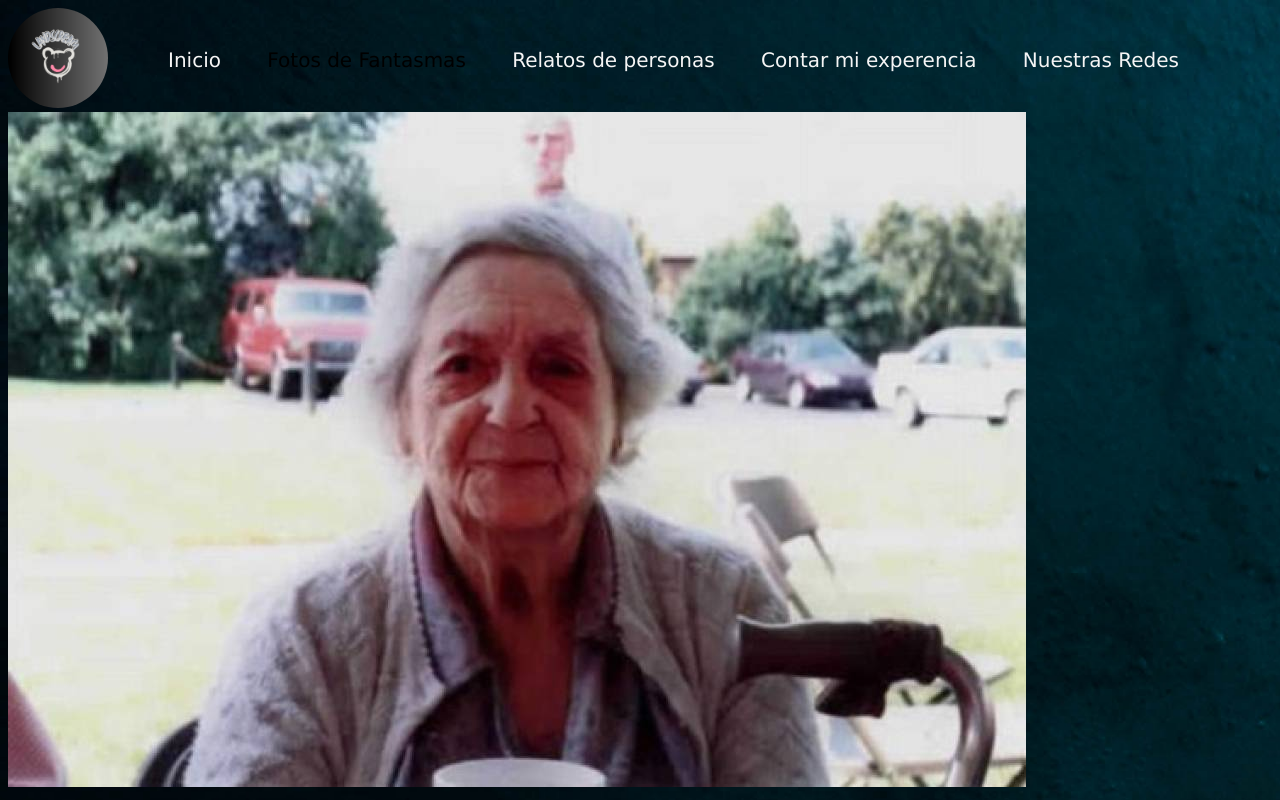
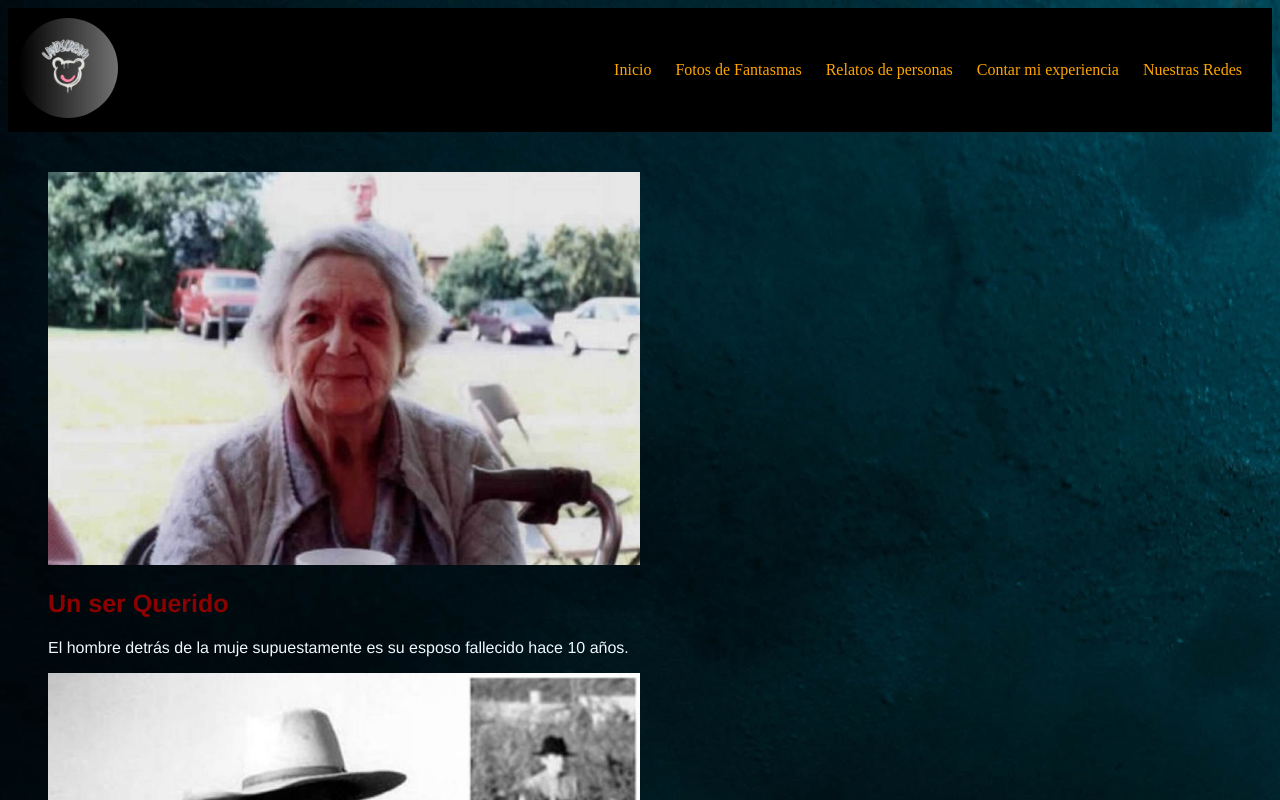
Before and after one commit to Jazmin-Rojas/land-scream, a plain HTML site: page pages/Fotos-de-fanstasmas.html in a window 1280 px wide. Shown: the top 800 px of the page. Drawn offline with Linux system fonts and the light colour scheme.

Commit message:
modificaciones al style de Css

```diff
--- a/pages/Fotos-de-fanstasmas.html
+++ b/pages/Fotos-de-fanstasmas.html
@@ -8,7 +8,7 @@
     <link rel="stylesheet" href="../style/style.css">
 </head>
 <body>
-    <header>
+    <header class="banner">
          <!-- logo principal-->
          <a href="../index.html"><img src="../images/Land Scream.png" alt="Logo" class="logo"></a>
         <nav class="indice">
@@ -16,20 +16,20 @@
             <li><a href="../index.html">Inicio</a></li>
             <li><a href="#"></a>Fotos de Fantasmas</li>
             <li><a href="./relatosdepersonas.html">Relatos de personas</a></li>
-            <li><a href="./contarmiexperiencia.html">Contar mi experencia</a></li>
+            <li><a href="./contarmiexperiencia.html">Contar mi experiencia</a></li>
             <li><a href="./redes.html">Nuestras Redes</a></li>
         </ul>
         </nav>
     </header>
     <main>
-        <div>
-            <article>
-                <img src="../images/fntasmas 1.png" alt="El retrato de un ser querido">
+        <div class="contenedor">
+            <article class="card">
+                <img class="item2" src="../images/fntasmas 1.png" alt="El retrato de un ser querido">
                 <h2>Un ser Querido</h2>
                 <p>El hombre detrás de la muje supuestamente es su esposo fallecido hace 10 años. </p>
             </article>
-            <article>
-                <img src="../images/fantasma 2.jpg" alt="Desconocido">
+            <article class="card">
+                <img class="item2" src="../images/fantasma 2.jpg" alt="Desconocido">
                 <h2>EL intruso </h2>
                 <p>En 1996 Clark se tomo una foto vestido de vaqueo en el cemeneterio de Arizona cuando miro nuevamente la imagenes
                     se dio cuenta que aparecio una persona que no estaba en el momento de toma la foto, creyendo que se trataba de una
@@ -37,8 +37,8 @@
                     lo cual era fisicamente imposible porque se vería la parte inferior de su cuerpo
                 </p>
             </article>
-            <article>
-                <img src="../images/fantasma 3.jpg" alt="mal augurio">
+            <article class="card">
+                <img class="item2" src="../images/fantasma 3.jpg" alt="mal augurio">
                 <h2>Mal augurio</h2>
                 <p>Esta terrible fotografía fue protagonizada por una familia que queria rememorar un recuedo de su nuevo hogar en texas
                     por lo cual decidieron hacer una fotografía. Lo que no esperaban es que apareciera algo tan horrible como se ve en la foto
@@ -49,7 +49,7 @@
         </div>
 
     </main>
-    <footer>
+    <footer class="sticky-footer">
         <strong> Las imagenes y contenido es solo para entretención, no dependemos de ninguna autoridad para monopolizar dicho contenido, es exclusivo
             de nuestros Fans. </strong>
 
--- a/style/style.css
+++ b/style/style.css
@@ -1,33 +1,56 @@
 
 /* Header */
 
-.logo {border-radius: 200px;
-        height: 100px;
-        width: 100px;
+.banner {
+        display: flex;
+    justify-content: space-between;
+    align-items: center;
+    background-color: black;
+    color: orange;
+    padding: 10px;
 }
 
-body{background-image: url(../images/fondo2.jpg);
-background-size: cover;}
+.logo {
+        border-radius: 200px;
+        height: 100px;
+        width: 100px;}
 
-ul li {display: inline-block;
-        margin: 20px;
+.indice ul {
+         list-style-type: none;
+         padding: 0;
+         margin: 0;}
+
+ .indice ul li {
+                display: inline;
+                margin-right: 20px;
           }
 
- header {display: flex;
+ .indice a {
+         text-decoration: none;
+         color: orange;
             }
 
-a {
-        text-decoration: none;
-        color: whitesmoke;
+
+body {background-image: url(../images/fondo2.jpg);
+      background-size: cover;
+
 }
 
-.indice {font-size: 20px;
-        font-family: Verdana, Geneva, Tahoma, sans-serif;
-        }
 
  /*Footer*/
 
- footer {color: azure;}
+
+ .sticky-footer strong, strong {color: azure;
+         position: sticky;
+        text-align: center;
+        padding: 10px;
+        bottom: 0;
+        height: 100px;
+        font-family: cursive;
+        color: orangered;
+        margin: 10px;
+        }
+
 
 /*Index*/
 
@@ -57,6 +80,31 @@ a {
          text-align: center;
 
         }
+
+/*Fotos de fantasmas*/
+.contenedor {
+        margin: 20px;
+        padding: 20px;
+        display:block;
+
+}
+
+.item2 {
+        width: 50%;
+        height: 50%;
+}
+
+.contenedor, article, p {
+        font-family: 'Franklin Gothic Medium', 'Arial Narrow', Arial, sans-serif;
+        color: aliceblue;
+       display: flexbox;
+
+}
+
+
+
+
+
 
 
 
```
Also changed, not shown: index.html (+7 -9 lines), pages/contarmiexperiencia.html (+2 -2 lines), pages/redes.html (+6 -5 lines), pages/relatosdepersonas.html (+3 -3 lines). Lines whose indentation alone changed are shown as unchanged.
